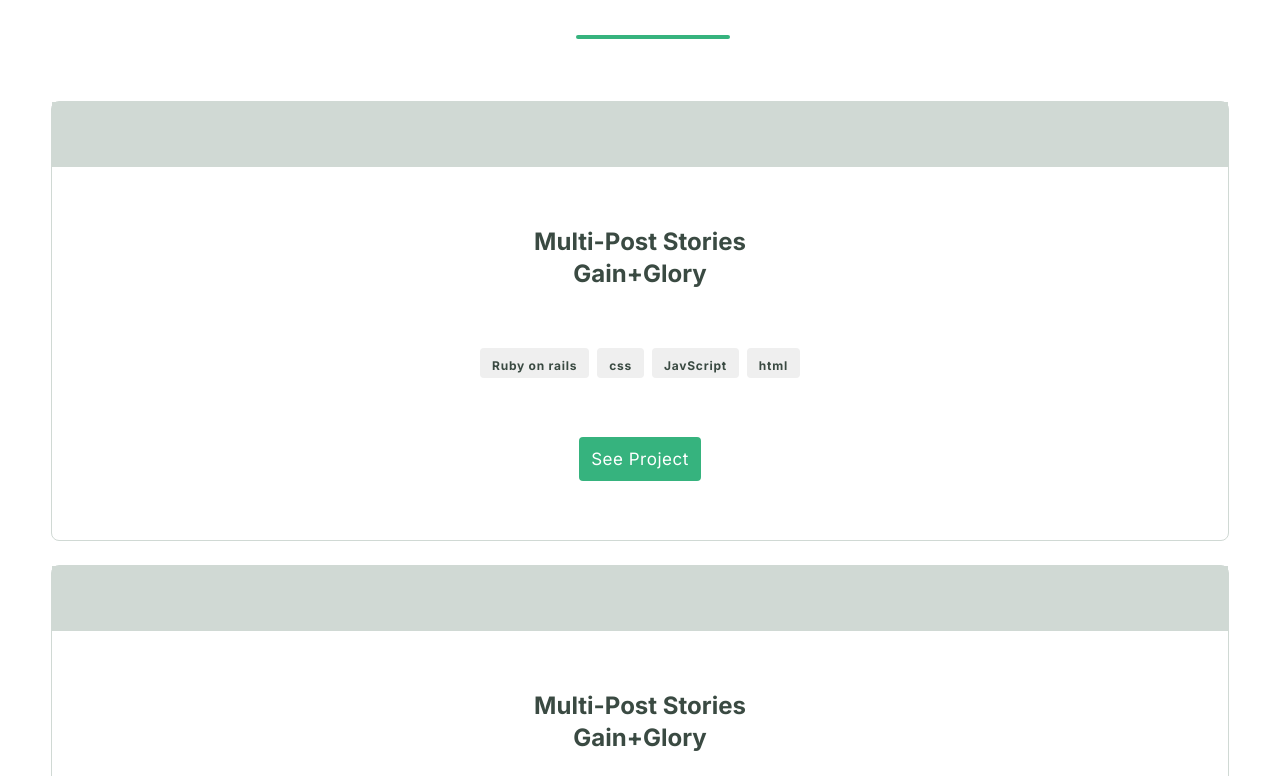
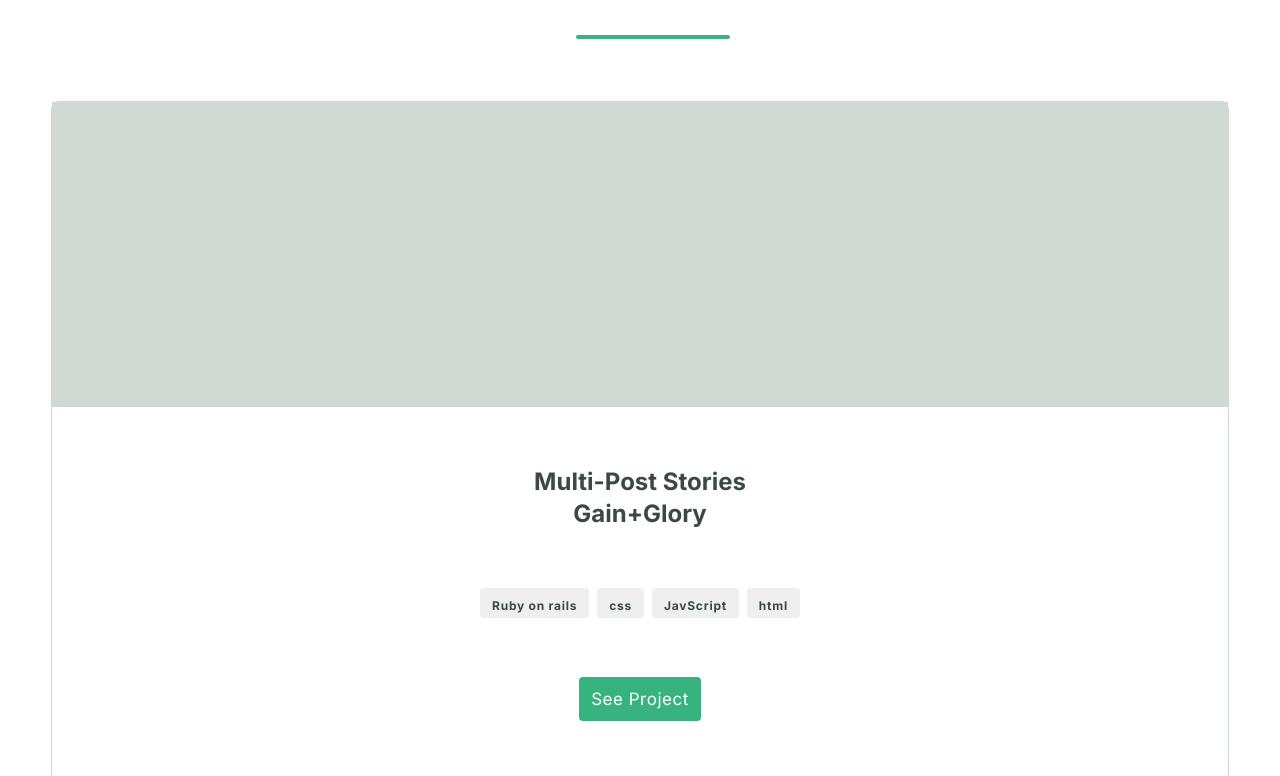
Before and after one commit to Arslan49sp/PortfolioMicro, a website: page index.html in a window 1280 px wide. Shown: the part 1084-1860 px from the top of the page. Drawn offline with Linux system fonts and the light colour scheme.

Commit message:
Fixed some font issues on the page

```diff
--- a/styles.css
+++ b/styles.css
@@ -6,7 +6,9 @@
   box-sizing: border-box;
 }
 
-.body {
+body {
+  overflow-x: hidden;
+  max-width: 100%;
   font-family: "Inter", sans-serif;
 }
 
@@ -169,12 +171,12 @@
 
 .img_holder {
   display: inline;
-  height: 53%;
+  height: 63%;
   background-color: #d0d9d4;
 }
 
 .project_card {
-  height: 55vh;
+  height: 85vh;
   background-color: #fff;
   border: 1px solid #d0d9d4;
   border-radius: 8px;
```
